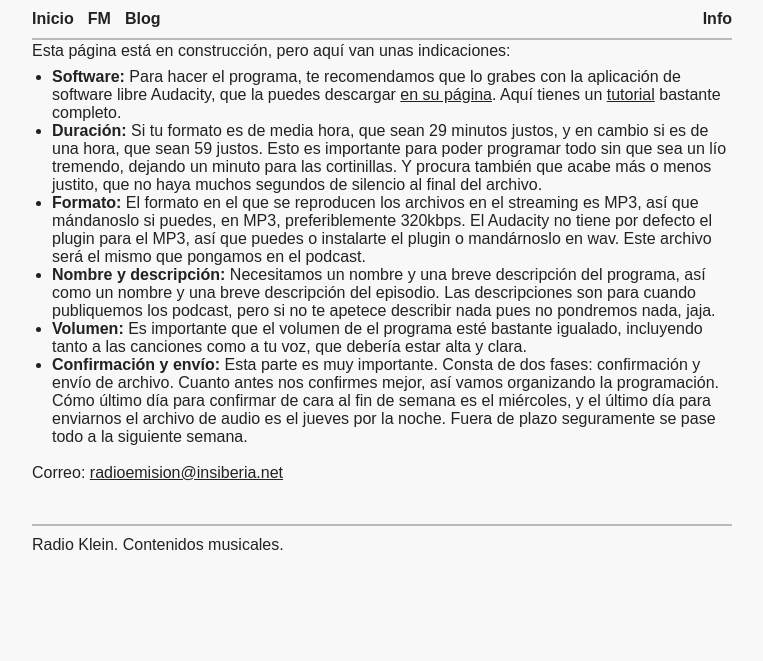
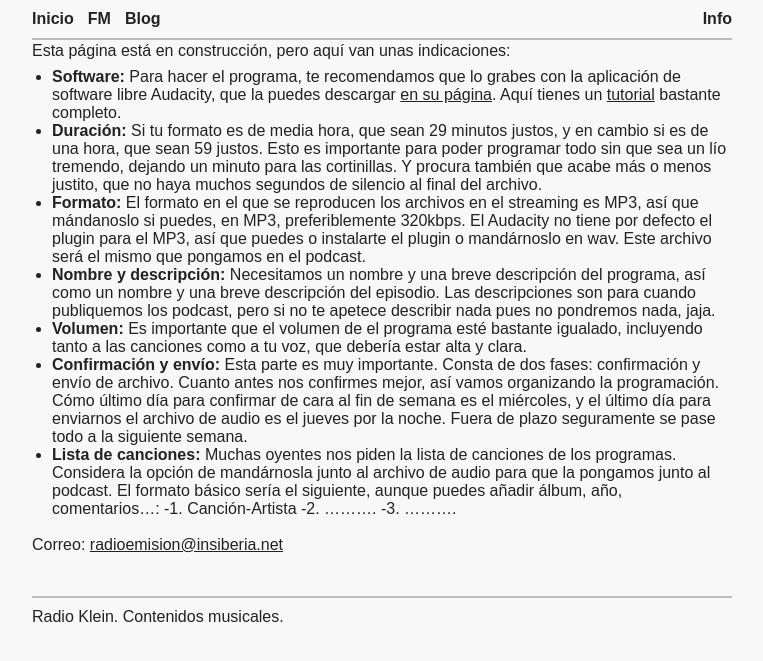
Before and after one commit to haztecaso/radio-klein, a Jekyll site: the page built from indicacionesradio.md, in a window 1280 px wide. Shown: the top 661 px of the page, without its empty margins (258-1021 px from the left). Built offline with Jekyll 4.4.1, drawn with Linux system fonts in a browser that asks for light colours.

Commit message:
Automated commit

```diff
--- a/indicacionesradio.md
+++ b/indicacionesradio.md
@@ -13,6 +13,9 @@ Esta página está en construcción, pero aquí van unas indicaciones:
 - **Nombre y descripción:**  Necesitamos un nombre y una breve descripción del programa, así como un nombre y una breve descripción del episodio. Las descripciones son para cuando publiquemos los podcast, pero si no te apetece describir nada pues no pondremos nada, jaja.
 - **Volumen:** Es importante que el volumen de el programa esté bastante igualado, incluyendo tanto a las canciones como a tu voz, que debería estar alta y clara.
 - **Confirmación y envío:** Esta parte es muy importante. Consta de dos fases: confirmación y envío de archivo. Cuanto antes nos confirmes mejor, así vamos organizando la programación. Cómo último día para confirmar de cara al fin de semana es el miércoles, y el último día para enviarnos el archivo de audio es el jueves por la noche. Fuera de plazo seguramente se pase todo a la siguiente semana.
-
+- **Lista de canciones:** Muchas oyentes nos piden la lista de canciones de los programas. Considera la opción de mandárnosla junto al archivo de audio para que la pongamos junto al podcast. El formato básico sería el siguiente, aunque puedes añadir álbum, año, comentarios...:
+   -1. Canción-Artista
+   -2. ..........
+   -3. ..........
 
 Correo: [radioemision@insiberia.net](mailto:radioemision@insiberia.net)
```
Also changed, not shown: info.md (+2 -1 lines).
